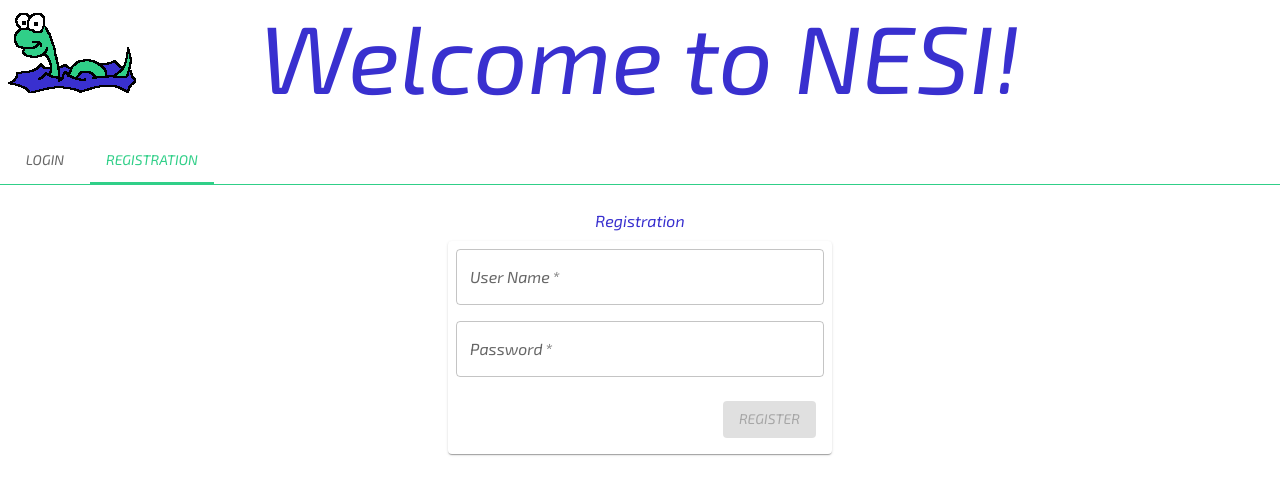
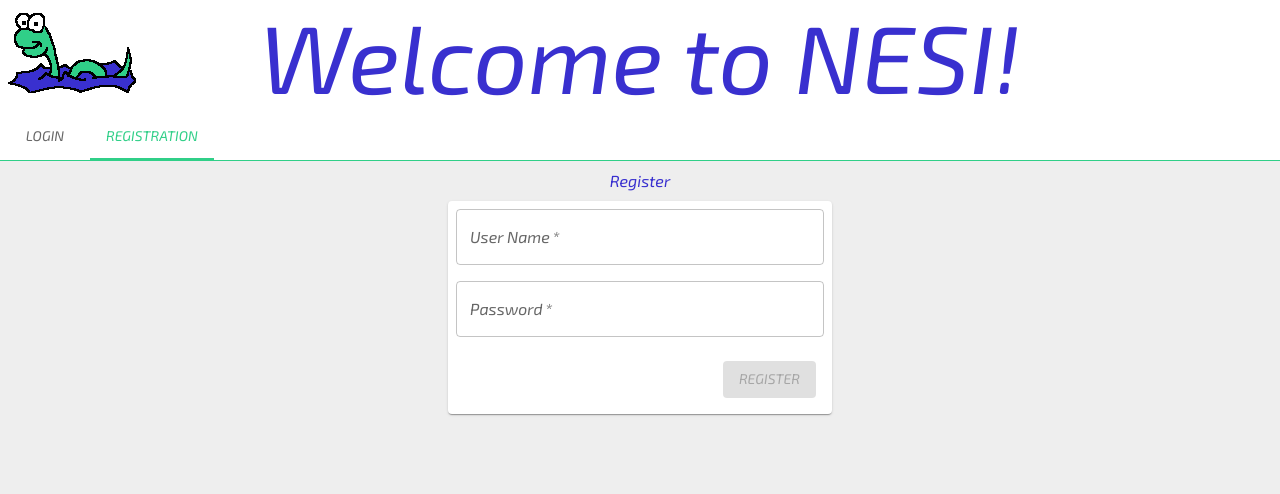
Before and after one commit to RobSIM37/nesi, a React (Create React App) app in the folder frontend/: page / in a window 1280 px wide. Both pictures are taken after a click on the tab "REGISTRATION". Shown: the top 494 px of the page. Built offline with nearby package versions, Linux system fonts and the light colour scheme.

Commit message:
completed dashboard stub and style

```diff
--- a/frontend/src/App.js
+++ b/frontend/src/App.js
@@ -32,6 +32,7 @@ const App = () => {
                 .then(res=>{
                     initNewUser(res.data);
                 })
+                .catch(err=>console.log(err));
         }
     })
 
--- /dev/null
+++ b/frontend/src/components/GreyTabPanel.js
@@ -0,0 +1,14 @@
+import { Stack } from "@mui/material";
+import { TabPanel } from "@mui/lab";
+
+const GreyTabPanel = (props) => {
+    return (
+        <TabPanel value={props.value} sx={{p:0, height:"100%"}}>
+            <Stack alignItems={"center"} height={"100%"} bgcolor={"#eeeeee"} pt={1}>
+                {props.children}
+            </Stack>
+        </TabPanel>
+    )
+}
+
+export default GreyTabPanel
--- /dev/null
+++ b/frontend/src/components/dashbaord/friends/FriendsManager.js
@@ -0,0 +1,38 @@
+import { Stack, TextField, Typography, InputAdornment, Button, Box, Card } from "@mui/material";
+import SearchIcon from '@mui/icons-material/Search';
+import sadNesi from "../../../resources/sadNesi.png";
+
+const FriendsManager = (props) => {
+    return (
+        <Box p={1}>
+            <Card>
+                <Stack alignItems={"center"} p={1}>
+                    <Typography pb={4} variant="h5">Friends Manager</Typography>
+                    <Stack direction="row">
+                        <TextField
+                            InputProps={{startAdornment: (
+                                <InputAdornment position="start">
+                                    <SearchIcon />
+                                </InputAdornment>
+                            )}}
+                        />
+                        <Box width={"auto"} p={1}>
+                            <Button variant="contained">Search</Button>
+                        </Box>
+                    </Stack>
+                    <Box sx={{ borderBottom: 1, borderColor: "primary.main", width: "100%"}}>
+                        <Typography color={"primary.main"} variant="h6">Friend List</Typography>
+                    </Box>
+                    {props.user.friends.length === 0 &&
+                    <Stack p={2} spacing={3} direction={"row"} alignItems={"center"}>
+                        <img src={sadNesi} alt="Sad Nesi"></img>
+                        <Typography variant="body">You have no friends...</Typography>
+                    </Stack>
+                    }
+                </Stack>
+            </Card>
+        </Box>
+    )
+}
+
+export default FriendsManager
--- a/frontend/src/models/User.js
+++ b/frontend/src/models/User.js
@@ -1,11 +1,16 @@
 class User {
     #id
     #setState
+    #friends
     constructor(userData){
-        this.#id=userData.id
+        this.#id = userData._id;
+        this.#friends = userData.friends;
     }
-    get Id() {
+    get id() {
         return this.#id;
+    }
+    get friends() {
+        return this.#friends;
     }
     assignSetStateFunction(func){
         this.#setState = func;
--- a/frontend/src/pages/Dashboard.js
+++ b/frontend/src/pages/Dashboard.js
@@ -1,7 +1,52 @@
+import { useState } from "react";
+import { Typography, Stack, Box, Tab } from "@mui/material";
+import { TabContext, TabList } from "@mui/lab";
+import FriendsManager from "../components/dashbaord/friends/FriendsManager";
+import GreyTabPanel from "../components/GreyTabPanel";
+
 const Dashboard = (props) => {
 
+    const [currentTab, setCurrentTab] = useState("tasks");
+    const handleTabChange = (e, value) => {
+        setCurrentTab(value);
+    }
+
     return (
-        <div>{props.user.id}</div>
+        <Stack height="100%">
+            <Box pl={2} pt={1}>
+                <Typography variant="h6">NESI</Typography>
+            </Box>
+            <TabContext value={currentTab}>
+                <Box sx={{ borderBottom: 1, borderColor: "primary.main"}}>
+                    <TabList aria-label="Dashboard Options" onChange={handleTabChange}>
+                        <Tab label="Daily Tasks" value="tasks" />
+                        <Tab label="Plans" value="plans" />
+                        <Tab label="Form Builder" value="forms" />
+                        <Tab label="Progress" value="progress" />
+                        <Tab label="Friends" value="friends" />
+                        <Tab label="Messages" value="messages" />
+                    </TabList>
+                </Box>
+                <GreyTabPanel value="tasks">
+                    <Typography>Daily Tasks</Typography>
+                </GreyTabPanel>
+                <GreyTabPanel value="plans">
+                    <Typography>Plans</Typography>
+                </GreyTabPanel>
+                <GreyTabPanel value="forms">
+                    <Typography>Form Builder</Typography>
+                </GreyTabPanel>
+                <GreyTabPanel value="progress">
+                    <Typography>Progress</Typography>
+                </GreyTabPanel>
+                <GreyTabPanel value="friends">
+                    <FriendsManager user={props.user}/>
+                </GreyTabPanel>
+                <GreyTabPanel value="messages">
+                    <Typography>Messages</Typography>
+                </GreyTabPanel>
+            </TabContext>
+        </Stack>
     )
 }
 
--- a/frontend/src/pages/LandingPage.js
+++ b/frontend/src/pages/LandingPage.js
@@ -1,11 +1,12 @@
 import { useState } from "react";
-import { Typography, Grid, Stack, Box, Tab } from "@mui/material";
-import { TabContext, TabList, TabPanel } from "@mui/lab";
+import { Typography, Stack, Box, Tab } from "@mui/material";
+import { TabContext, TabList } from "@mui/lab";
 import axios from "axios";
 import { currentUrl } from "../consts/url";
 import nesi from "../resources/nesi.png";
 import Form from "../components/form/Form";
-import { loginInputs } from "../consts/form/loginForm"
+import { loginInputs } from "../consts/form/loginForm";
+import GreyTabPanel from "../components/GreyTabPanel";
 
 const LandingPage = (props) => {
 
@@ -18,7 +19,6 @@ const LandingPage = (props) => {
 
     const formSubmitHandlerFactory = (endpoint) => {
         return (data) => {
-            console.log("submitted:", endpoint, data)
             axios
                 .post(`${currentUrl()}/${endpoint}`, {userName:data.userName.value, password:data.password.value})
                 .then(res=>{
@@ -33,55 +33,46 @@ const LandingPage = (props) => {
     }
 
     return (
-        <Grid container alignItems={"center"} rowSpacing={3}>
-            <Grid item xs={1}>
-                <Box p={1}>
+        <Stack height={"100%"}>
+            <Stack direction="row" alignItems={"center"} justifyContent={"space-between"}>
+                <Box p={1} width={200}>
                     <img src={nesi} alt="Nesi Logo"></img>
                 </Box>
-            </Grid>
-            <Grid item xs>
                 <Typography align="center" variant="h1">Welcome to NESI!</Typography>
-            </Grid>
-            <Grid item xs={1}></Grid>
-            <Grid item xs={12}>
-                <Stack>
+                <Box p={1} width={200}></Box>
+            </Stack>
+            <Stack height={"100%"}>
                 {loginRegError &&
                 <Box p={1}>
                     <Typography color="warning.main">{loginRegError}</Typography>
                 </Box>
                 }
-                    <TabContext value={currentTab}>
+                <TabContext value={currentTab} height={"100%"}>
                     <Box sx={{ borderBottom: 1, borderColor: "primary.main"}}>
                         <TabList aria-label="Login or Registration" onChange={handleTabChange}>
                             <Tab label="Login" value="login" />
-                                <Tab label="Registration" value="registration" />
+                            <Tab label="Registration" value="register" />
                         </TabList>
                     </Box>
-                        <TabPanel value="login">
-                            <Stack alignItems={"center"}>
+                    <GreyTabPanel value="login">
                         <Typography>Login</Typography>
                         <Form
                             width={400}
                             inputs={[...loginInputs,{ type: "button", text: "Login" }]}
                             onSubmit={formSubmitHandlerFactory("login")}
                         />
-                            </Stack>
-                        </TabPanel>
-                        <TabPanel value="registration">
-                            <Stack alignItems={"center"}>
-                                <Typography>Registration</Typography>
+                    </GreyTabPanel>
+                    <GreyTabPanel value="register">
+                        <Typography>Register</Typography>
                         <Form
                             width={400}
                             inputs={[...loginInputs,{ type: "button", text: "Register" }]}
                             onSubmit={formSubmitHandlerFactory("register")}
                         />
-                            </Stack>
-
-                        </TabPanel>
+                    </GreyTabPanel>
                 </TabContext>
             </Stack>
-            </Grid>
-        </Grid>
+        </Stack>
     )
 }
 
```
Lines whose indentation alone changed are shown as unchanged.
